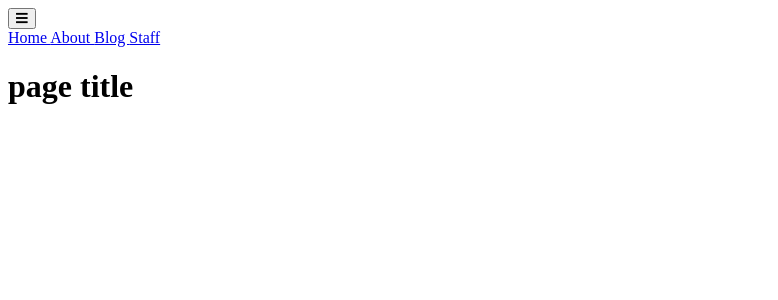
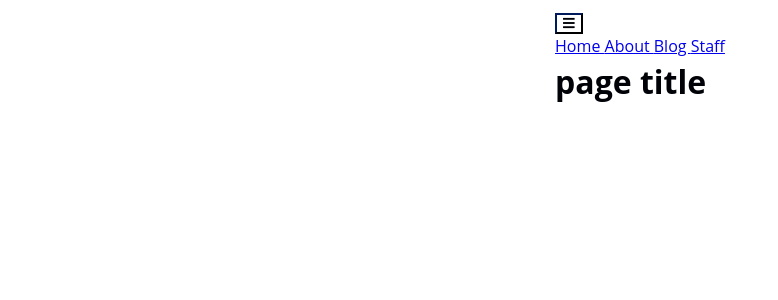
Before and after one commit to edsandorf/old-edsandorf-website, a Jekyll site: the page built from index.html, in a window 1280 px wide. Shown: the top 300 px of the page, without its empty margins (0-778 px from the left). Built offline with Jekyll 4.4.1, drawn with Linux system fonts in a browser that asks for light colours.

Commit message:
Added custom CSS

```diff
--- a/_sass/main.scss
+++ b/_sass/main.scss
@@ -1,3 +1,107 @@
-.current {
-    color: green;
+/*  Define global variables to be called with var() */
+:root {
+    --color-main: #153D99;
+    --color-darker: #082361;
+    --color-lighter: #4D6CB5;
+    --color-light: #BCCCF0;
+    --color-text: #000207;
+    --color-whiteish: #FEFEFE;
+    --color-blackish: #000207;
+    --color-link-hover: #808080;
 }
+
+/*  Set body to be a large flexbox  */
+body {
+  display: -webkit-flex;
+  display: flex;
+  -webkit-align-items: center;
+  align-items: center;
+  -webkit-justify-content: center;
+  justify-content: center;
+
+  flex-direction: column;
+  margin: 10px;
+  padding: 0px;
+}
+
+body > * {
+  font-family: "Open Sans", sans-serif;
+  font-size: 16px;
+  color: var(--color-text);
+  line-height: 1.5;
+}
+
+/*  SECTION BOX - FLEXBOX  */
+.section-box {
+  flex: 1 1;
+  max-width: 1440px;
+  min-width: 300px;
+  width: 80vw;
+  margin: 20px 20px;
+  padding: 0px;
+
+  display: flex;
+  flex-flow: row wrap;
+
+}
+
+/* Float navigation right */
+#navigationButtonRight{
+  float: right;
+}
+
+/*  Link icons footer */
+.link-icons-container {
+  margin: 10px 10px;
+  display: inline-block;
+  text-align: right;
+  float: right;
+}
+
+/* Style the horizontal rule */
+
+hr {
+  display: block;
+  position: relative;
+  padding: 0px;
+  margin: 10px auto;
+  height: 0px;
+  width: 100%;
+  max-height: 0;
+  font-size: 1px;
+  line-height: 2px;
+  clear: both;
+  border: none;
+  border-top: 2px solid #aaaaaa;
+  border-bottom: 2px solid #ffffff;
+}
+
+
+
+#header-link{
+  color: --var(color-text);
+}
+
+
+.footer-header-divider{
+
+}
+
+/* FONT AWESOME */
+.fab, .fas {
+  color: var(--color-text)
+}
+
+.fab:hover, .fas:hover {
+  color: var(--color-link-hover);
+  text-decoration: none;
+}
+
+.fa-bars {
+  color: var(--color-text)
+}
+
+#dropdownMenuButton {
+  background-color: white;
+  border-color: var(--color-text);
+}
```
